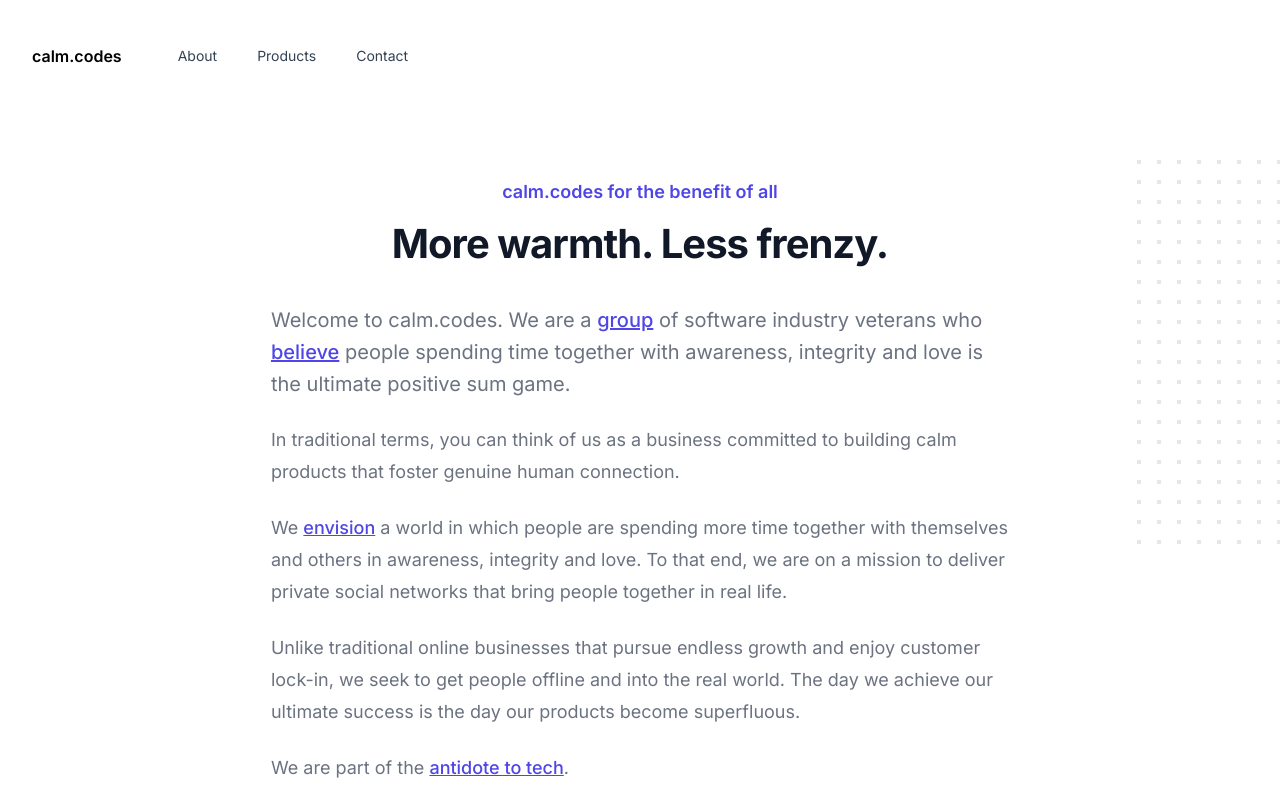
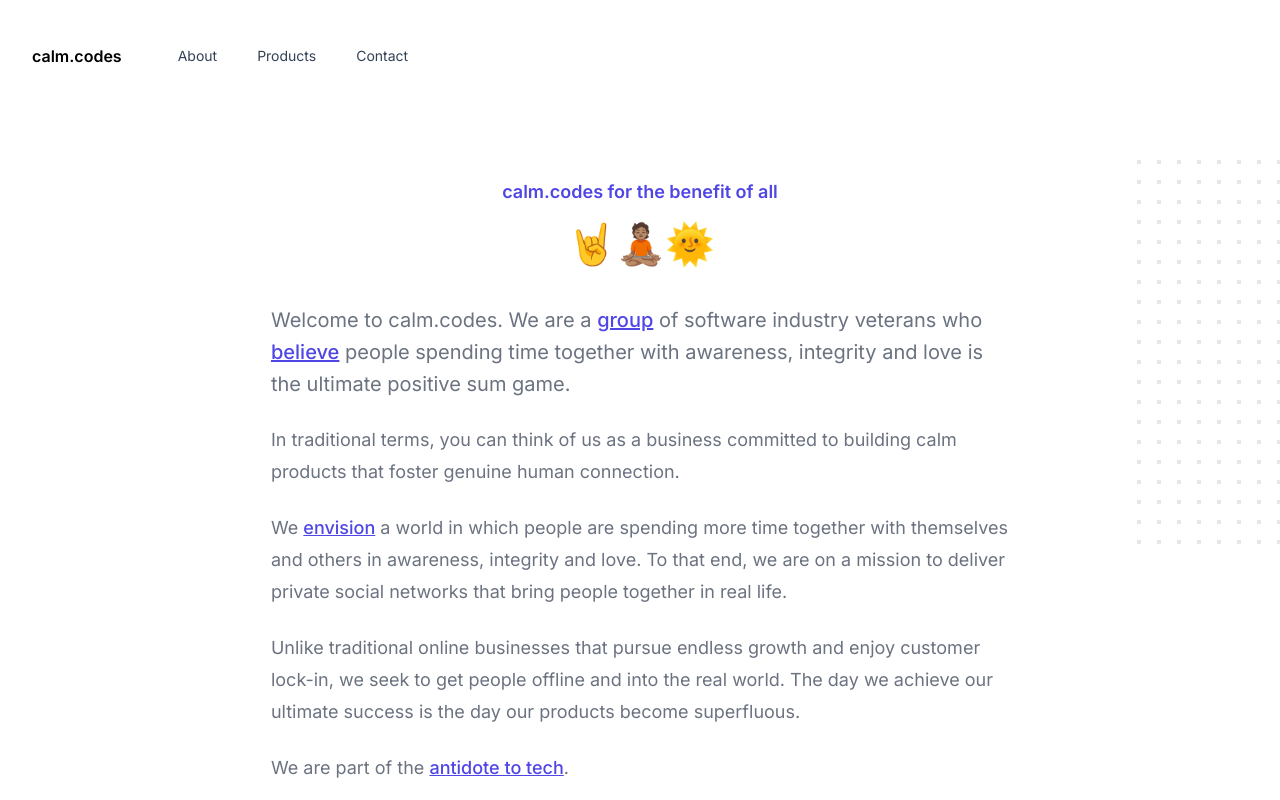
Before and after one commit to corevectors/www, a Next.js app: page /about in a window 1280 px wide. Shown: the top 800 px of the page. Built offline with nearby package versions, Linux system fonts and the light colour scheme.

Commit message:
Update about us headline

```diff
--- a/src/components/About.jsx
+++ b/src/components/About.jsx
@@ -82,7 +82,7 @@ export function About() {
             </span>
             <span
               className="mt-2 block text-center text-3xl font-bold leading-8 tracking-tight text-gray-900 sm:text-4xl">
-              More warmth. Less frenzy.
+              🤘🧘🏽🌞
             </span>
           </h1>
           <p className="mt-8 text-xl leading-8 text-gray-500">
```
